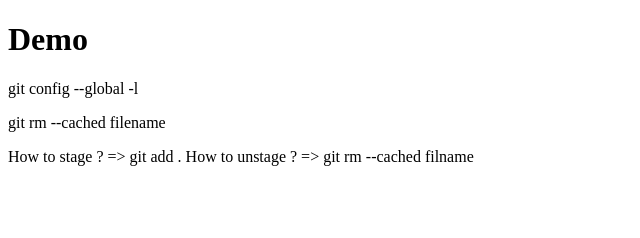
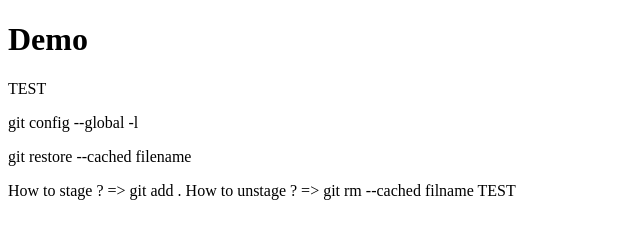
Before and after one commit to Kriishnaa/git_commands, a plain HTML site: page index.html in a window 1280 px wide. Shown: the whole page, without its empty margins (0-640 px from the left). Drawn offline with Linux system fonts and the light colour scheme.

Commit message:
dev index.html commit

```diff
--- a/index.html
+++ b/index.html
@@ -5,9 +5,11 @@
 </head>
 <body>
 <h1>Demo</h1>
-<p>git config --global -l</p>
-<p>git rm --cached filename</p>
+<span>TEST</span>
+<p>git config --global -l </p>
+<p> git restore --cached filename</p>
 How to stage ? => git add .
 How to unstage ? => git rm --cached filname
+<span>TEST</span>
 </body>
 </html>
```
